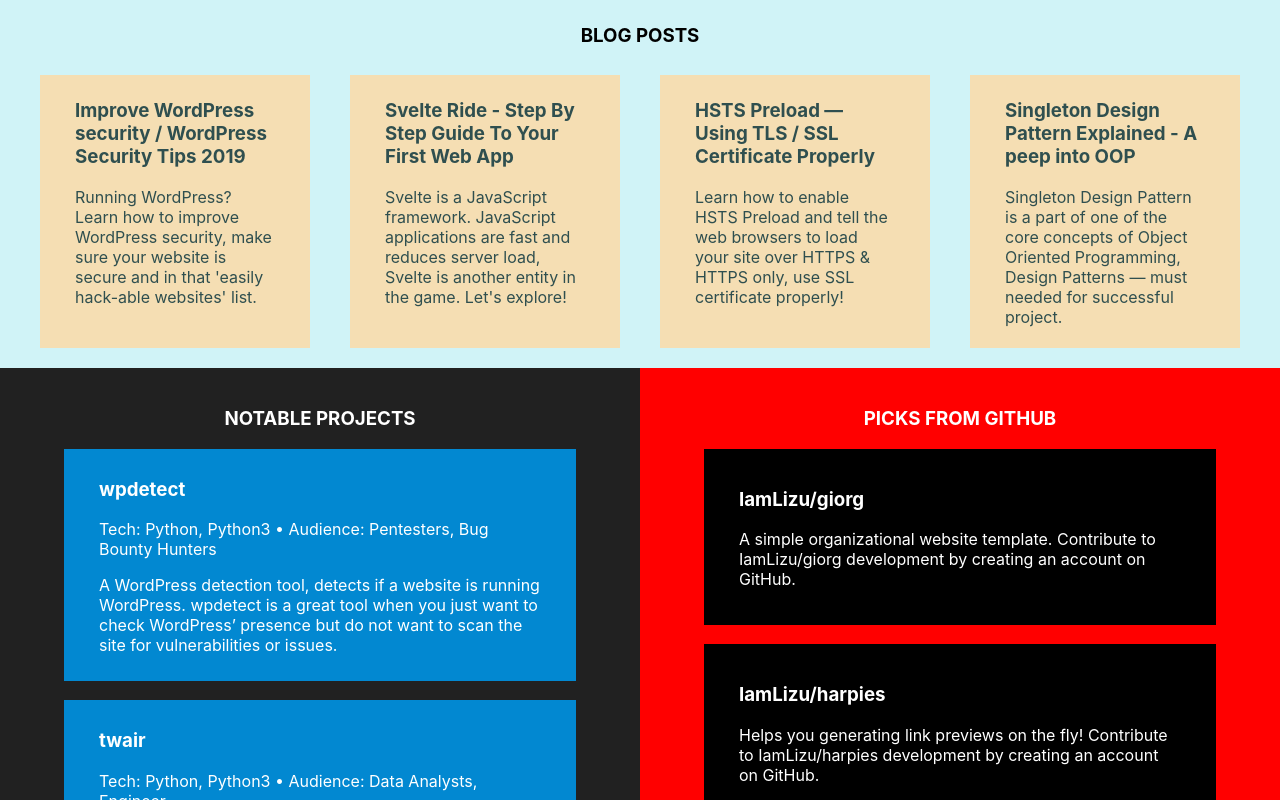
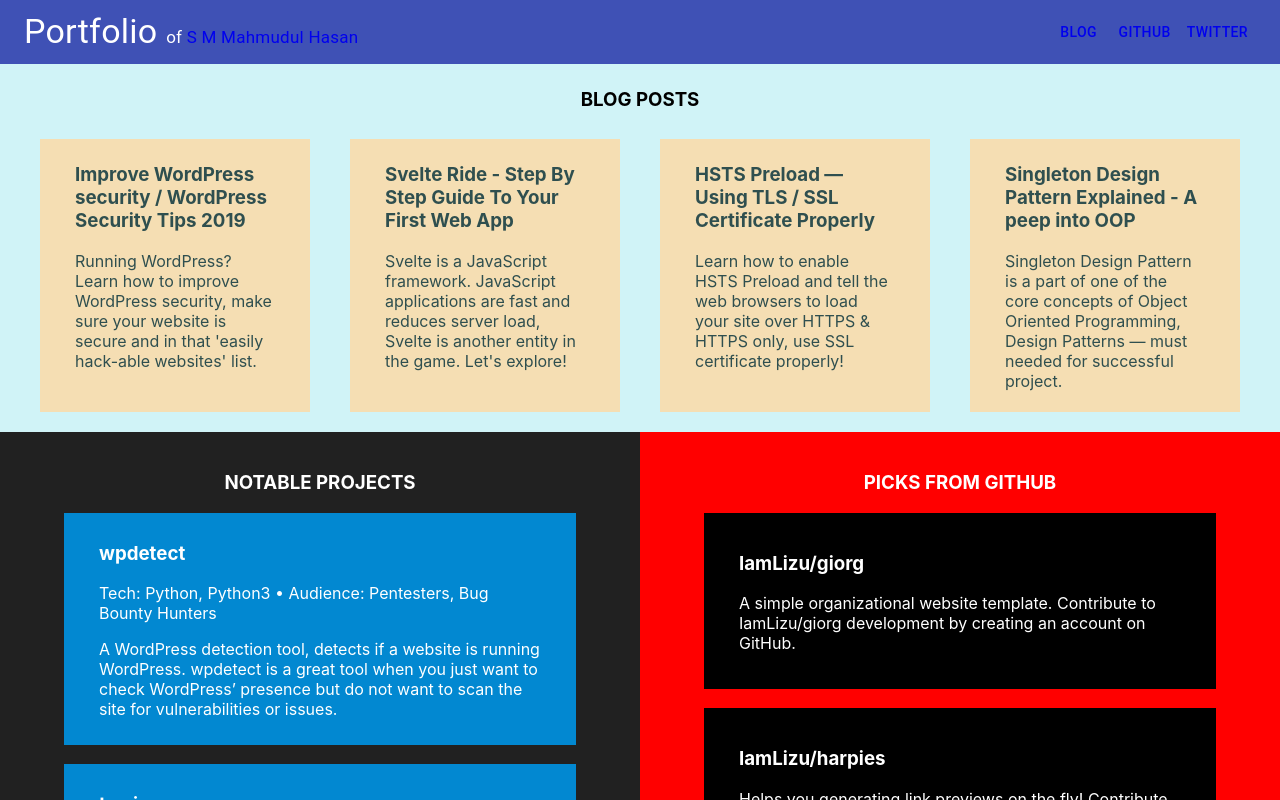
Before and after one commit to IamLizu/portfolio, a React (Create React App) app: page / in a window 1280 px wide. Shown: the top 800 px of the page. Built offline with nearby package versions, Linux system fonts and the light colour scheme.

Commit message:
added header component

```diff
--- a/src/App.js
+++ b/src/App.js
@@ -3,10 +3,14 @@
 import Projects from './components/Projects';
 import { Grid } from '@material-ui/core'
 import GitHub from './components/GitHub';
+import Header from './components/Header'
 
 function App() {
   return (
       <>
+        <header>
+          <Header />
+        </header>
         <Grid container>
 
           <Grid item xs={12}>
--- /dev/null
+++ b/src/components/Header.jsx
@@ -0,0 +1,42 @@
+// Code taken from https://material-ui.com/components/app-bar/
+
+import React from 'react';
+import { makeStyles } from '@material-ui/core/styles';
+import AppBar from '@material-ui/core/AppBar';
+import Toolbar from '@material-ui/core/Toolbar';
+import Typography from '@material-ui/core/Typography';
+import Button from '@material-ui/core/Button';
+
+const useStyles = makeStyles((theme) => ({
+  root: {
+    flexGrow: 1,
+  },
+  title: {
+    flexGrow: 1,
+  },
+  navLink: {
+      textDecoration: 'none',
+  },
+  navName: {
+      fontSize: '17px',
+  }
+}));
+
+export default function ButtonAppBar() {
+  const classes = useStyles();
+
+  return (
+    <div className={classes.root}>
+      <AppBar position="static">
+        <Toolbar>
+          <Typography variant="h4" className={classes.title}>
+            Portfolio <span className={classes.navName}>of <a className={classes.navLink} href="https://iamlizu.com/">S M Mahmudul Hasan</a></span>
+          </Typography>
+          <Button color="inherit"> <a className={classes.navLink} href="https://iamlizu.com/blog/">Blog</a> </Button>
+          <Button color="inherit"> <a className={classes.navLink} href="https://github.com/IamLizu">GitHub</a> </Button>
+          <Button color="inherit"> <a className={classes.navLink} href="https://twitter.com/IamLizu">Twitter</a> </Button>
+        </Toolbar>
+      </AppBar>
+    </div>
+  );
+}
```
